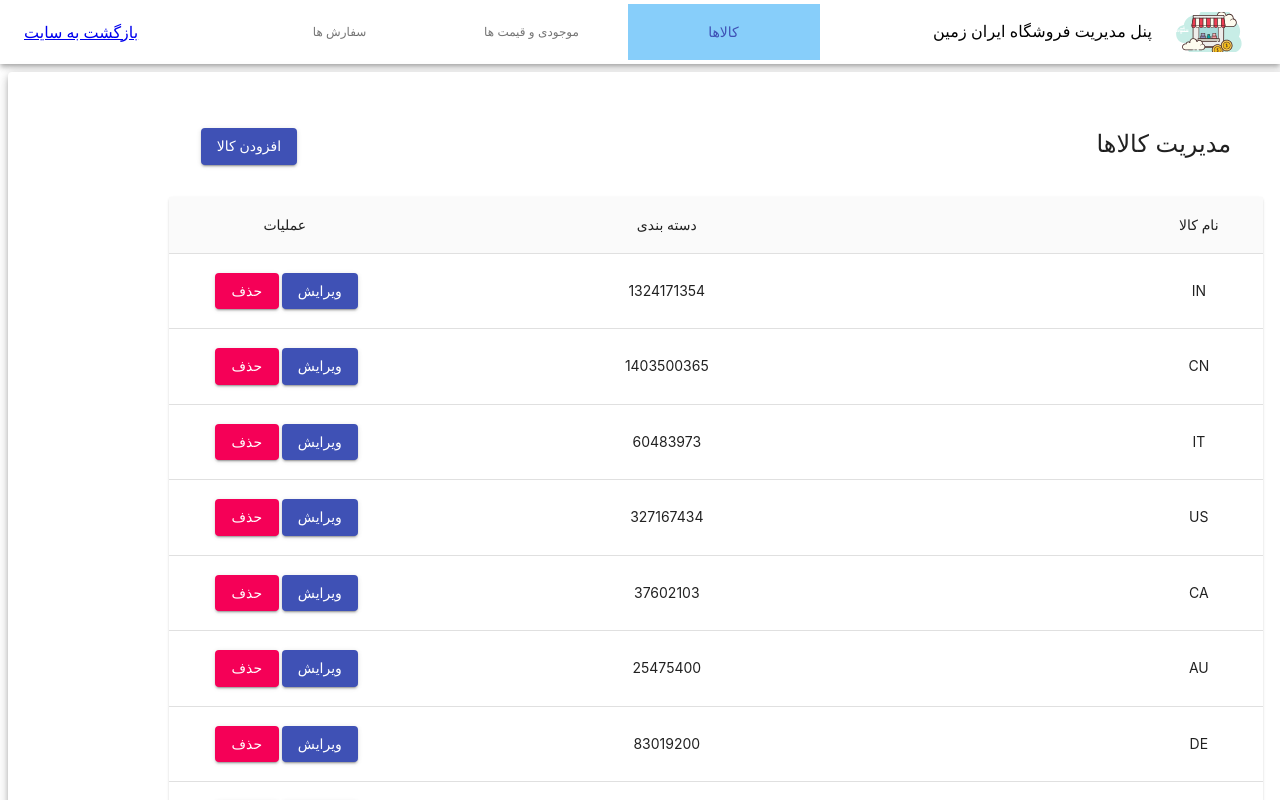
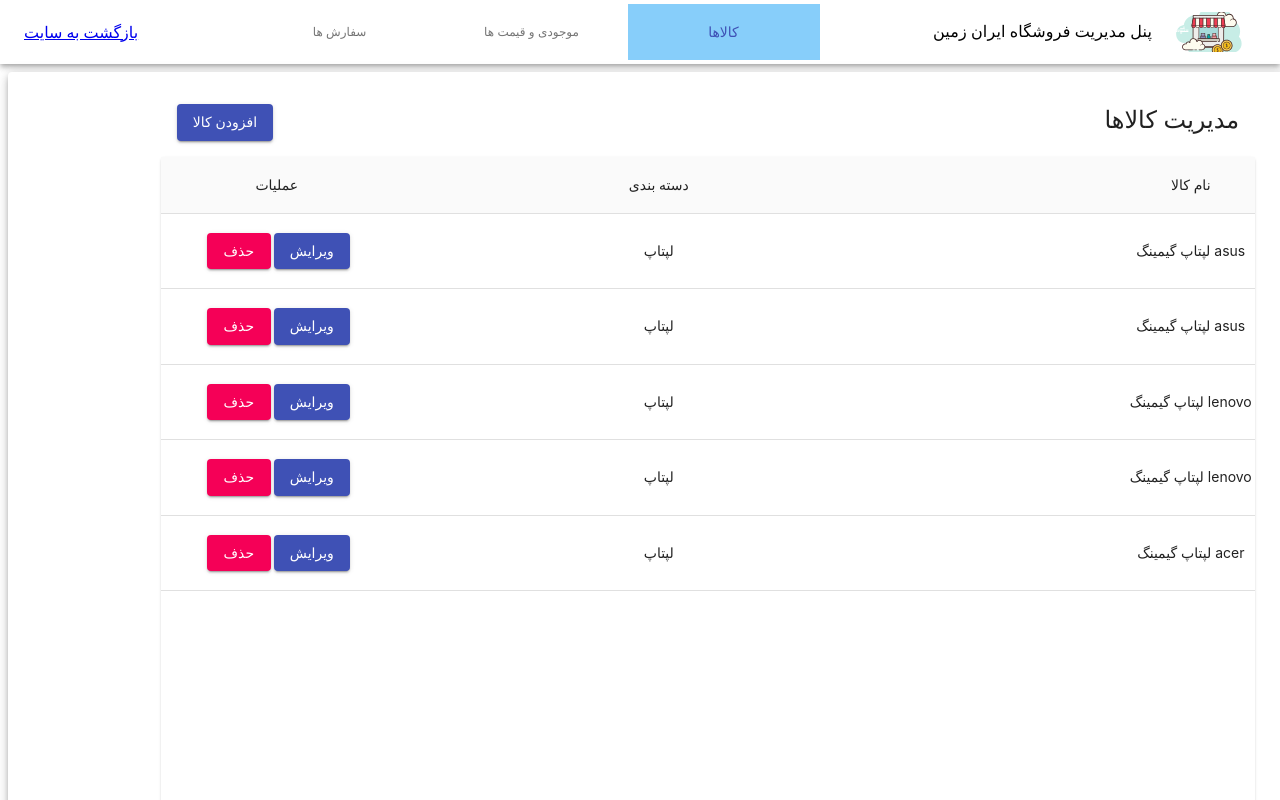
Before and after one commit to aliziaeijazi/Iran-Shop, a React (Create React App) app: page /management/productlist in a window 1280 px wide. Shown: the top 800 px of the page. Built offline with nearby package versions, Linux system fonts and the light colour scheme; data requests are answered from the project's data file.

Commit message:
connected Backend

```diff
--- a/src/api/store.api.js
+++ b/src/api/store.api.js
@@ -1,8 +1,13 @@
 import {http} from "../utils/http.utils";
 import {toast} from "react-toastify";
 
-export function FeachProducts(page,limit) {
-    return http.get(`/products?_page=${page}&_limit=${limit}`)
+export function FeachProducts (){
+    return http.get(`/products`)
+        .then((response)=>response.data)
+        .catch((error)=> Promise.reject(error))
+}
+export function FeachPhoto (id){
+    return http.get(id)
         .then((response)=>response.data)
         .catch((error)=> Promise.reject(error))
 }
--- a/src/configs/variable.config.js
+++ b/src/configs/variable.config.js
@@ -1,2 +1,2 @@
-export const BASE_URL = "http://localhost:3005/"
+export const BASE_URL = "http://localhost:3005"
 export const TIMEOUT = 30000
--- a/src/index.js
+++ b/src/index.js
@@ -7,10 +7,12 @@ import {ToastContainer} from "react-toastify";
 
 ReactDOM.render(
     <React.StrictMode>
-        <AppRoute/>
-        <ToastContainer position="bottom-left" autoClose={5000} hideProgressBar={false} newestOnTop={false}
-                        closeOnClick
-                        rtl={false} pauseOnFocusLoss draggable pauseOnHover/>
+        <>
+            <AppRoute/>
+            <ToastContainer position="bottom-left" autoClose={5000} hideProgressBar={false} newestOnTop={false}
+                            closeOnClick
+                            rtl={true} pauseOnFocusLoss draggable pauseOnHover/>
+        </>
     </React.StrictMode>,
     document.getElementById('root')
 );
--- a/src/pages/ProductsListManagement/ProductListManagement.page.js
+++ b/src/pages/ProductsListManagement/ProductListManagement.page.js
@@ -22,7 +22,7 @@ const useStyles = makeStyles((theme) => ({
 
     },
     paper: {
-        padding: theme.spacing(3),
+        padding: theme.spacing(2),
         display: "flex",
         flex: 1,
         justifyContent: "space-between",
@@ -32,7 +32,7 @@ const useStyles = makeStyles((theme) => ({
     title:{
         display: 'flex',
         '& > *': {
-            margin: theme.spacing(4),
+            margin: theme.spacing(2),
         },
         width:"80%",
         justifyContent:"space-between",
--- a/src/pages/ProductsListManagement/components/Table/Table.component.js
+++ b/src/pages/ProductsListManagement/components/Table/Table.component.js
@@ -1,4 +1,4 @@
-import React from 'react';
+import React, {useEffect, useState} from 'react';
 import {makeStyles} from '@material-ui/core/styles';
 import Paper from '@material-ui/core/Paper';
 import Table from '@material-ui/core/Table';
@@ -9,6 +9,8 @@ import TableHead from '@material-ui/core/TableHead';
 import TablePagination from '@material-ui/core/TablePagination';
 import TableRow from '@material-ui/core/TableRow';
 import {Avatar, Button} from "@material-ui/core";
+import {FeachProducts} from "../../../../api/store.api";
+import {BASE_URL} from "../../../../configs/variable.config";
 
 const columns = [
     {id: 'action', label: 'عملیات', align: "center", minWidth: 200},
@@ -43,28 +45,13 @@ function createData(id =0, imageSrc, productName, groupName) {
             ویرایش
         </Button>
     </div>
-    let avatar = <Avatar alt={productName} src={imageSrc} />
+    let avatar = <Avatar  alt={productName} src={`${BASE_URL}${imageSrc}`} />
     return {avatar, productName, groupName, action};
 }
-
-const rows = [
-    createData(1, 'India', 'IN', 1324171354, 3287263),
-    createData(2, 'China', 'CN', 1403500365, 9596961),
-    createData(3, 'Italy', 'IT', 60483973, 301340),
-    createData(4, 'United States', 'US', 327167434, 9833520),
-    createData(5, 'Canada', 'CA', 37602103, 9984670),
-    createData(6, 'Australia', 'AU', 25475400, 7692024),
-    createData(7, 'Germany', 'DE', 83019200, 357578),
-    createData(8, 'Ireland', 'IE', 4857000, 70273),
-    createData(9, 'Mexico', 'MX', 126577691, 1972550),
-    createData(10, 'Japan', 'JP', 126317000, 377973),
-    createData(11, 'France', 'FR', 67022000, 640679),
-    createData(12, 'United Kingdom', 'GB', 67545757, 242495),
-    createData(13, 'Russia', 'RU', 146793744, 17098246),
-    createData(14, 'Nigeria', 'NG', 200962417, 923768),
-    createData(15, 'Brazil', 'BR', 210147125, 8515767),
-];
-
+let rows =[]
+function createRowsData(data){
+    rows =  data.map((target)=>createData(target.id, target.image, target.name, target.group))
+}
 const useStyles = makeStyles({
     root: {
         width: '80%',
@@ -75,11 +62,18 @@ const useStyles = makeStyles({
     },
 });
 
-export default function StickyHeadTable() {
+const gettingData = async (setData) =>{
+    const data = await FeachProducts()
+    await createRowsData(data)
+    setData(data)
+}
+export default function  StickyHeadTable() {
     const classes = useStyles();
     const [page, setPage] = React.useState(0);
-    const [rowsPerPage, setRowsPerPage] = React.useState(10);
-
+    const [rowsPerPage, setRowsPerPage] = React.useState(5);
+    const [data, setData] = React.useState([])
+    useEffect(()=>{gettingData(setData)
+    },[])
     const handleChangePage = (event, newPage) => {
         setPage(newPage);
     };
```
